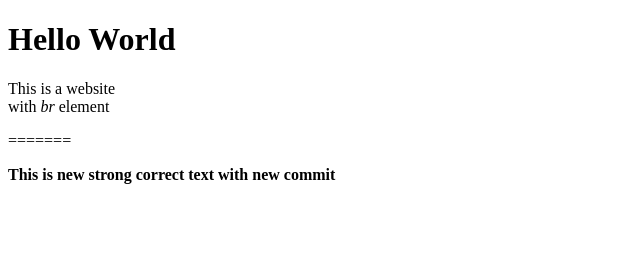
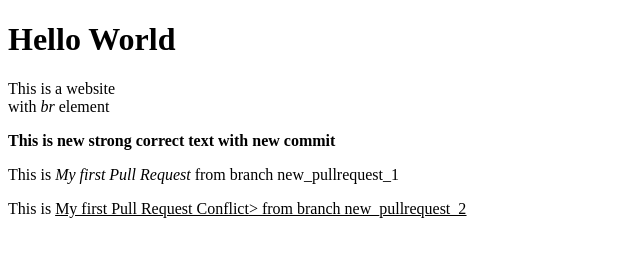
Before and after one commit to alinababii/LAB_1.1, a plain HTML site: page index.html in a window 1280 px wide. Shown: the whole page, without its empty margins (0-640 px from the left). Drawn offline with Linux system fonts and the light colour scheme.

Commit message:
My first Pull Request Conflict from branch new_pullrequest_2

```diff
--- a/index.html
+++ b/index.html
@@ -1,13 +1,17 @@
 <!DOCTYPE html>
 <html lang="en">
+
 <head>
 <meta charset="utf-8">
 <title>Hello World</title>
 </head>
+
 <body>
 <h1>Hello World</h1>
 <p>This is a website<br>with <em>br</em> element</p>
-=======
 <p><strong>This is new strong correct text with new commit</strong></p>
+<p>This is <em>My first Pull Request</em> from branch new_pullrequest_1</p>
+<p>This is <u>My first Pull Request Conflict<u>> from branch new_pullrequest_2</p>
 </body>
+
 </html>
```
